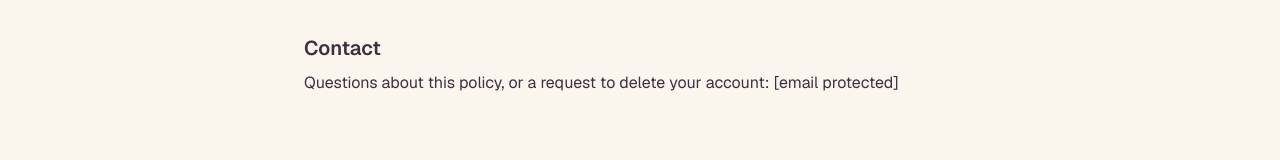
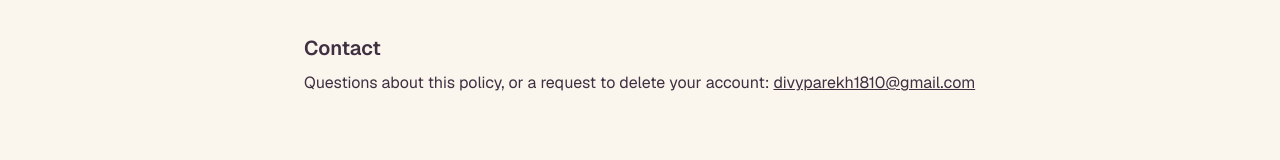
Before and after one commit to Divy97/second-brain, a Next.js app in the folder apps/web/: page /privacy in a window 1280 px wide. Shown: the part 1414-1574 px from the top of the page. Built offline with nearby package versions, Linux system fonts and the light colour scheme.

Commit message:
fix: use a real contact email on the privacy policy page (#86)

```diff
--- a/apps/web/app/privacy/page.tsx
+++ b/apps/web/app/privacy/page.tsx
@@ -105,8 +105,10 @@ export default function PrivacyPage() {
           <section className="flex flex-col gap-2">
             <h2 className="font-heading text-xl">Contact</h2>
             <p>
-              Questions about this policy, or a request to delete your account:
-              [email protected]
+              Questions about this policy, or a request to delete your account:{" "}
+              <a href="mailto:divyparekh1810@gmail.com" className="underline">
+                divyparekh1810@gmail.com
+              </a>
             </p>
           </section>
         </div>
```
